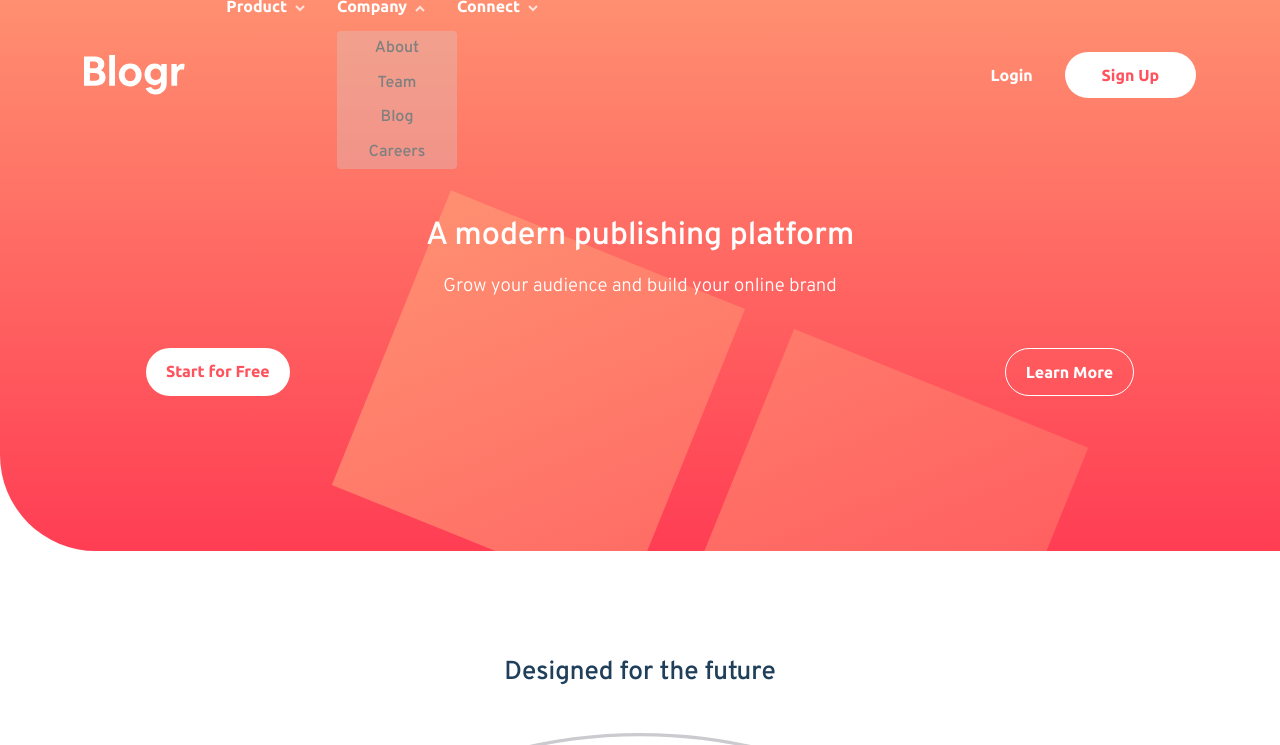
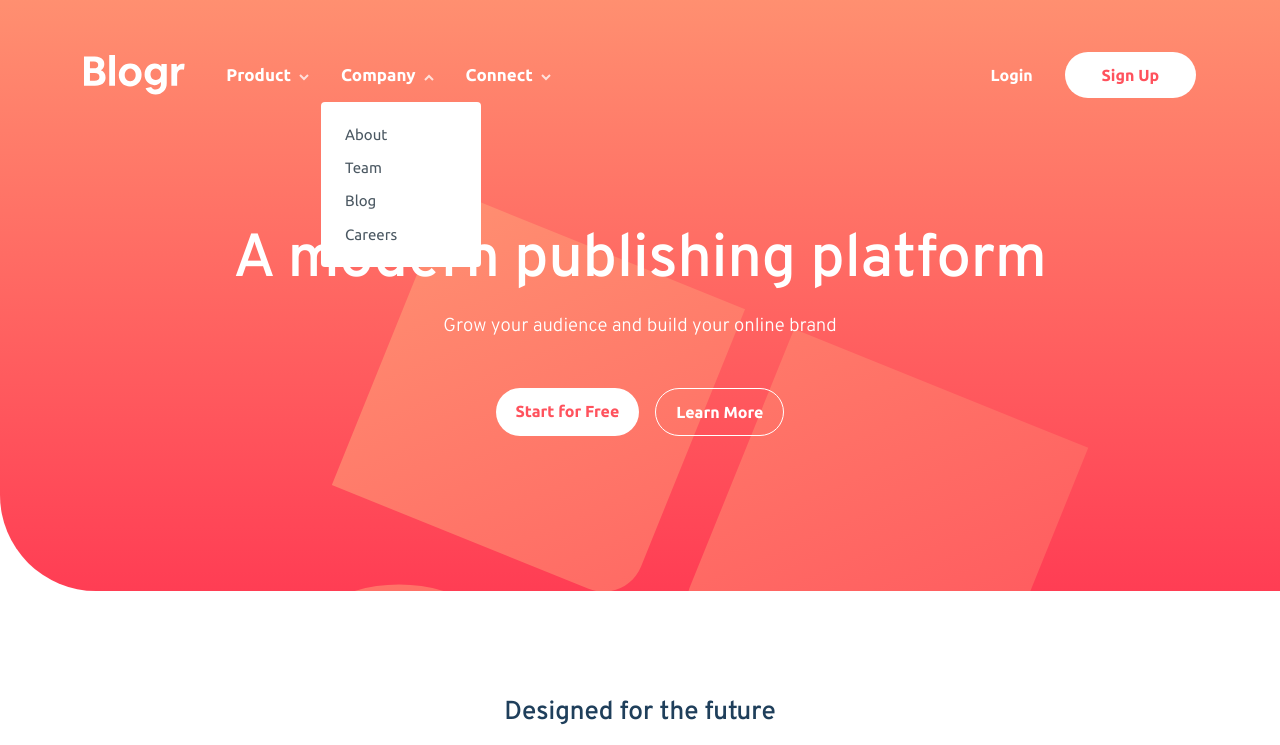
Before and after one commit to MishaHernandez/blogr-landing-page, a website built with webpack: page src/index.html in a window 1280 px wide. Both pictures are taken after a click on the element 398 px from the left and 75 px from the top of the page. Shown: the top 745 px of the page. Built offline with nearby package versions, Linux system fonts and the light colour scheme.

Commit message:
added header styles for desktop.

```diff
--- a/src/index.html
+++ b/src/index.html
@@ -17,8 +17,8 @@
 
       <div id="menu" class="navbar__menu-session">
         <div class="navbar__menu">
-          <div>
-            <p class="navbar__menu-item">Product
+          <div class="navbar__menu-item">
+            <p class="navbar__menu-title">Product
               <!-- <img src="./images/icon-arrow-dark.svg" alt="arrow"> -->
               <picture>
                 <source media="(min-width: 1200px)" srcset="./images/icon-arrow-light.svg">
@@ -35,8 +35,8 @@
             </ul>
           </div>
 
-          <div>
-            <p class="navbar__menu-item">Company
+          <div class="navbar__menu-item">
+            <p class="navbar__menu-title">Company
               <picture>
                 <source media="(min-width: 1200px)" srcset="./images/icon-arrow-light.svg">
                 <img src="./images/icon-arrow-dark.svg" alt="arrow">
@@ -51,8 +51,8 @@
             </ul>
           </div>
 
-          <div>
-            <p class="navbar__menu-item">Connect
+          <div class="navbar__menu-item">
+            <p class="navbar__menu-title">Connect
               <picture>
                 <source media="(min-width: 1200px)" srcset="./images/icon-arrow-light.svg">
                 <img src="./images/icon-arrow-dark.svg" alt="arrow">
--- a/src/js/menu.js
+++ b/src/js/menu.js
@@ -9,7 +9,7 @@ menuIcon.addEventListener('click', () => {
 })
 
 menu.firstElementChild.addEventListener('click', (e)=> {
-    if (e.target.className === 'navbar__menu-item') {
+    if (e.target.className === 'navbar__menu-title') {
         e.target.firstElementChild.firstElementChild.nextElementSibling.classList.toggle('js-rotate-arrow');
         e.target.nextElementSibling.classList.toggle('js-show-submenu');
     }
--- a/src/scss/components/buttons.scss
+++ b/src/scss/components/buttons.scss
@@ -13,6 +13,10 @@
         color: $cta-text;
         background-color: #fff;
         border-radius: 2rem;
+        &:hover {
+            background-color: $cta-hover-bg;
+            color: $text;
+        }
     }
 
     &--secondary {
@@ -20,6 +24,10 @@
         background-color: transparent;
         border: 1px solid #fff;
         border-radius: 2rem;
+        &:hover {
+            background-color: $text;
+            color: $cta-text;
+        }
     }
 }
 
@@ -48,6 +56,10 @@
             background-image: none;
             background-color: #fff;
             color: $cta-text;
+            &:hover {
+                background-color: $cta-hover-bg;
+                color: #fff;
+            }
         }
     }
 }
--- a/src/scss/components/menu.scss
+++ b/src/scss/components/menu.scss
@@ -15,9 +15,9 @@
             background-color: transparent;
             padding-left: 0;
             padding-right: 0;
-            // width: 87.2%;
         }
     }
+
     &__menu {
         font-weight: 600;
         border-bottom: 1px solid rgba(211, 211, 211, .5);
@@ -27,6 +27,10 @@
         }
 
         &-item {
+            position: relative;
+        }
+
+        &-title {
             font-size: 17px;
             color: $headings;
             cursor: default;
@@ -34,16 +38,17 @@
                 color: $text;
                 margin-right: 2rem;
                 font-family: $font2;
-                font-size: 16px;
+                // font-size: 16px;
+                &:hover {
+                    cursor: pointer;
+                    text-decoration: underline;
+                }
             }
 
             img {
                 width: 10px;
                 margin-left: 4px;
                 pointer-events: none;
-                @include desktop-up {
-                    content: url("../images/icon-arrow-light.svg");
-                }
             }
         }
     }
@@ -57,6 +62,11 @@
         overflow-y: hidden;
         @include desktop-up {
             margin: 0;
+            position: absolute;
+            left: -20px;
+            width: 10rem;
+            text-align: left;
+            background-color: #fff;
         }
 
         &-link {
@@ -65,6 +75,16 @@
             margin-top: 8px;
             margin-bottom: 8px;
             color: gray;
+            @include desktop-up {
+                font-family: $font2;
+                font-size: 15px;
+                font-weight: 400;
+                color: $body-copy;
+                &:hover {
+                    font-weight: 700;
+                    color: $headings;
+                }
+            }
         }
     }
     &__session {
--- a/src/scss/layouts/header.scss
+++ b/src/scss/layouts/header.scss
@@ -12,6 +12,9 @@ header {
 
     .navbar {
         margin-bottom: 7.6875rem;
+        @include desktop-up {
+            margin-bottom: 8.2rem;
+        }
     }
 
     .cta {
@@ -23,6 +26,10 @@ header {
             color: $text;
             text-align: center;
             font-weight: 600;
+            @include desktop-up {
+                font-size: 3.8rem;
+                margin-bottom: 20px;
+            }
         }
         &__subtitle {
             color: $text;
@@ -33,6 +40,10 @@ header {
         &__buttons {
             display: flex;
             justify-content: space-between;
+            @include desktop-up {
+                justify-content: center;
+                column-gap: 1rem;
+            }
         }
     }
 }
--- a/src/scss/layouts/hooks.scss
+++ b/src/scss/layouts/hooks.scss
@@ -4,7 +4,7 @@
 
 .js-show-submenu {
     height: auto;
-    padding: auto;
+    padding: 1rem 1.5rem;
 }
 
 .js-rotate-arrow {
```
